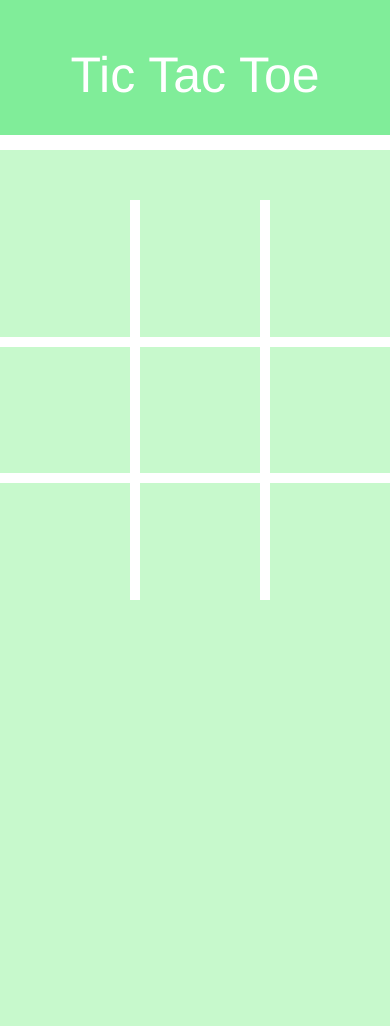
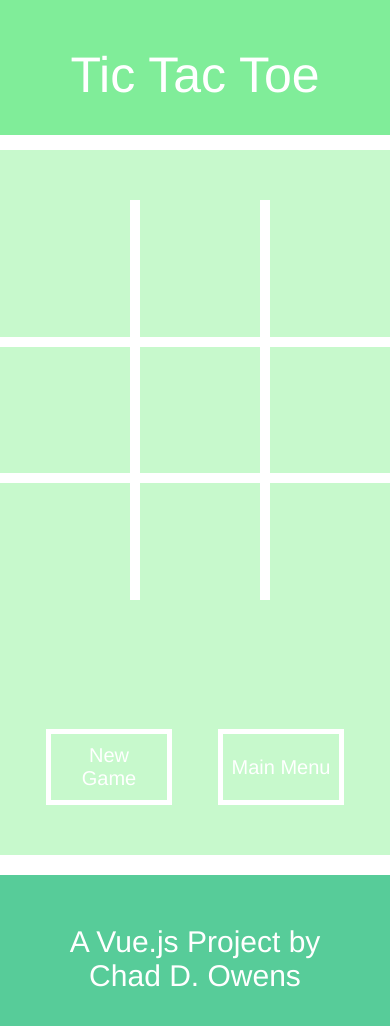
Before and after one commit to chaddelorean/tic-tac-toe-owens, a Vue app: page / in a window 390 px wide. Shown: the top 1026 px of the page. Before the commit the page ends 844 px from the top, so only its background shows below. Built offline with nearby package versions, Linux system fonts and the light colour scheme.

Commit message:
Added buttons, cleaned up css, added animations

```diff
--- a/src/App.vue
+++ b/src/App.vue
@@ -1,17 +1,20 @@
 <template>
   <div id="app">
-    <tictacheader header-text='Tic Tac Toe'></tictacheader>
+    <tictacheader header-text="Tic Tac Toe"></tictacheader>
     <router-view/>
+    <tictacfooter footer-text="A Vue.js Project by Chad D. Owens"></tictacfooter>
   </div>
 </template>
 
 <script>
 import tictacheader from './components/layout/TicTacHeader'
+import tictacfooter from './components/layout/TicTacFooter'
 
 export default {
   name: 'App',
   components: {
-    tictacheader
+    tictacheader,
+    tictacfooter
   }
 }
 </script>
--- /dev/null
+++ b/src/components/atoms/TTTButton.vue
@@ -0,0 +1,40 @@
+<template>
+    <div class='button-container'>
+        <span>{{this.text}}</span>
+    </div>
+</template>
+
+<script>
+export default {
+    name: 'tttbutton',
+    props: {
+        text: {
+            type: String,
+            value: ""
+        }
+    },
+    data() {
+        return {
+
+        }
+    },
+    methods: {
+
+    }
+}
+</script>
+
+<style scoped>
+    .button-container {
+        width: 100px;
+        height: 50px;
+        background-color: transparent;
+        border: solid 5px white;
+        padding: 8px;
+        font-size: 20px;
+        display: flex;
+        align-items: center;
+        justify-content: center;
+        cursor: pointer;
+    }
+</style>
--- a/src/components/game/TicTacToe.vue
+++ b/src/components/game/TicTacToe.vue
@@ -1,22 +1,32 @@
 <template>
+    <div class="game-container">
         <div class="grid-container">
             <tic-tac-cell class="row-border" coordinates="[0,0]" :value="slot1" @click.native="markMove"></tic-tac-cell>
-        <div v-show="row0" class="win-line-row row-0"></div>
-        <div v-show="col0" class="win-line-column col-0"></div>
-        <div v-show="leftDiagonal" class="win-line-row left-diagonal"></div>
-        <div v-show="rightDiagonal" class="win-line-row right-diagonal"></div>
+            <div v-bind:class="{animateshow: row0}" class="win-line-row row-0"></div>
+            <div v-bind:class="{animateshow: col0}" class="win-line-column col-0"></div>
+            <div v-bind:class="{animateshow: leftDiagonal}" class="win-line-row left-diagonal"></div>
+            <div v-bind:class="{animateshow: rightDiagonal}" class="win-line-row right-diagonal"></div>
             <tic-tac-cell class="row-border cell-border" coordinates="[0,1]" :value="slot2" @click.native="markMove"></tic-tac-cell>
             <tic-tac-cell class="row-border cell-border" coordinates="[0,2]" :value="slot3" @click.native="markMove"></tic-tac-cell>
             <tic-tac-cell class="row-border" coordinates="[1,0]" :value="slot4" @click.native="markMove"></tic-tac-cell>
-        <div v-show="row1" class="win-line-row row-1"></div>
-        <div v-show="col1" class="win-line-column col-1"></div>
+            <div v-bind:class="{animateshow: row1}" class="win-line-row row-1"></div>
+            <div v-bind:class="{animateshow: col1}" class="win-line-column col-1"></div>
             <tic-tac-cell class="row-border cell-border" coordinates="[1,1]" :value="slot5" @click.native="markMove"></tic-tac-cell>
             <tic-tac-cell class="row-border cell-border" coordinates="[1,2]" :value="slot6" @click.native="markMove"></tic-tac-cell>
             <tic-tac-cell coordinates="[2,0]" :value="slot7" @click.native="markMove"></tic-tac-cell>
-        <div v-show="row2" class="win-line-row row-2"></div>
-        <div v-show="col2" class="win-line-column col-2"></div>
+            <div v-bind:class="{animateshow: row2}" class="win-line-row row-2"></div>
+            <div v-bind:class="{animateshow: col2}" class="win-line-column col-2"></div>
             <tic-tac-cell class="cell-border" coordinates="[2,1]" :value="slot8" @click.native="markMove"></tic-tac-cell>
             <tic-tac-cell class="cell-border" coordinates="[2,2]" :value="slot9" @click.native="markMove"></tic-tac-cell>
+        </div>
+
+        <div class="game-controls">
+            <div v-bind:class="{animateshow: gameStatus}" class="game-status">{{gameStatus}}</div>
+            <div class="game-buttons">
+                <tttbutton text="New Game" @click.native="newGame"></tttbutton>
+                <tttbutton text="Main Menu" @click.native="newGame"></tttbutton>
+            </div>
+        </div>
     </div>
 </template>
 
@@ -24,8 +34,13 @@
 import TicTacCell from './TicTacCell.vue'
 import TTTController from '../../controllers/TTTController'
 import GameConstants from '../../models/GameConstants'
+import tttbutton from '../atoms/TTTButton';
+
 export default {
-    components: { TicTacCell },
+    components: {
+        TicTacCell,
+        tttbutton
+    },
     name: 'TicTacToe',
     data () {
         return {
@@ -46,7 +61,8 @@ export default {
             col1: false,
             col2: false,
             leftDiagonal: false,
-            rightDiagonal: false
+            rightDiagonal: false,
+            gameStatus: ""
         }
     },
     methods: {
@@ -56,9 +72,13 @@ export default {
                 let coordinates = {x: elementCoordinates[0], y: elementCoordinates[1]};
                 if (this.tttController.isCoordinateAvailable(coordinates)) {
                     this.updateSlots(e.currentTarget.getAttribute('coordinates'));
+                    const currentPlayer = this.tttController.getCurrentPlayer();
                     const turnResult = this.tttController.takeTurn(coordinates);
                     if (turnResult) {
                         this.calculateWin();
+                        this.gameStatus = "Player " + currentPlayer + " Wins";
+                    } else if (this.tttController.getNumberOfMoves() >= 9) {
+                        this.gameStatus = "Tie Game";
                     }
                 }
             }
@@ -121,6 +141,27 @@ export default {
                     this.rightDiagonal = true;
                     break;
             }
+        },
+        newGame: function() {
+            this.tttController = new TTTController();
+            this.slot1 = "";
+            this.slot2 = "";
+            this.slot3 = "";
+            this.slot4 = "";
+            this.slot5 = "";
+            this.slot6 = "";
+            this.slot7 = "";
+            this.slot8 = "";
+            this.slot9 = "";
+            this.row0 = false;
+            this.row1 = false;
+            this.row2 = false;
+            this.col0 = false;
+            this.col1 = false;
+            this.col2 = false;
+            this.leftDiagonal = false;
+            this.rightDiagonal = false;
+            this.gameStatus = "";
         }
     },
     created: function() {
@@ -130,6 +171,14 @@ export default {
 </script>
 
 <style scoped>
+    .game-container {
+        width: 100%;
+        margin: 0 auto;
+        display: flex;
+        align-items: center;
+        flex-direction: column;
+    }
+
     .grid-container {
         position: relative;
         display: grid;
@@ -137,27 +186,35 @@ export default {
         height: 800px;
         width: 800px;
     }
+
     .grid-container .row-border {
         position: relative;
         border-bottom: 20px solid white;
     }
+
     .grid-container .cell-border {
         position: relative;
         border-left: 20px solid white;
     }
 
     .win-line-row {
+        opacity: 0;
+        visibility: hidden;
         position: absolute;
         height: 10px;
         width: 100%;
         background-color: white;
+        border-radius: 50px;
     }
 
     .win-line-column {
+        opacity: 0;
+        visibility: hidden;
         position: absolute;
         height: 100%;
         width: 10px;
         background-color: white;
+        border-radius: 50px;
     }
 
     .grid-container .row-0 {
@@ -173,7 +230,7 @@ export default {
     }
 
     .grid-container .col-1 {
-        left: 50%;
+        left: 50.6%;
     }
 
     .grid-container .row-2 {
@@ -181,7 +238,7 @@ export default {
     }
 
     .grid-container .col-2 {
-        left: 83%;
+        left: 84%;
     }
 
     .grid-container .left-diagonal {
@@ -192,10 +249,71 @@ export default {
     }
 
     .grid-container .right-diagonal {
-        top: 50%;
+        top: 52%;
         right: -121PX;
         width: 129%;
-        -webkit-transform: translateY(0px) translateX(0px) rotate(135deg);
+        -webkit-transform: translateY(0px) translateX(0px) rotate(134deg);
+    }
+
+    .game-controls {
+        width: 100%;
+        margin-top: 60px;
+        display: flex;
+        justify-content: center;
+        align-items: center;
+        flex-direction: column;
+    }
+
+    .game-controls .game-buttons {
+        display: flex;
+        flex-direction: row;
+        justify-content: space-evenly;
+        width: 20%;
+    }
+
+    .game-controls .game-status {
+        font-size: 50px;
+        margin-bottom: 20px;
+        min-height: 69px;
+    }
+
+    .animateshow {
+        opacity: 1;
+        visibility: visible;
+        -webkit-animation: fadein 1s; /* Safari, Chrome and Opera > 12.1 */
+        -moz-animation: fadein 1s; /* Firefox < 16 */
+        -ms-animation: fadein 1s; /* Internet Explorer */
+        -o-animation: fadein 1s; /* Opera < 12.1 */
+        animation: fadein 1s;
+    }
+
+    @keyframes fadein {
+        from { opacity: 0; }
+        to   { opacity: 1; }
+    }
+
+    /* Firefox < 16 */
+    @-moz-keyframes fadein {
+        from { opacity: 0; }
+        to   { opacity: 1; }
+    }
+
+    /* Safari, Chrome and Opera > 12.1 */
+    @-webkit-keyframes fadein {
+        from { opacity: 0; }
+        to   { opacity: 1; }
+    }
+
+    /* Internet Explorer */
+    @-ms-keyframes fadein {
+        from { opacity: 0; }
+        to   { opacity: 1; }
+    }
+
+    @media only screen and (max-width: 768px) {
+        .cellContainer div {
+            font-size: 75px;
+        }
     }
 
     @media only screen and (max-width: 768px) {
@@ -220,15 +338,23 @@ export default {
         }
 
         .grid-container .left-diagonal {
-            left: -47PX;
+            left: -50PX;
             width: 127%;
             -webkit-transform: translateY(0px) translateX(0px) rotate(47deg);
         }
 
         .grid-container .right-diagonal {
-            right: -36PX;
+            right: -62PX;
             width: 127%;
-            -webkit-transform: translateY(0px) translateX(0px) rotate(134deg);
+            -webkit-transform: translateY(0px) translateX(0px) rotate(132deg);
+        }
+
+        .game-controls {
+            margin-top: 40px;
+        }
+
+        .game-controls .game-buttons {
+            width: 100%;
         }
     }
 </style>
--- /dev/null
+++ b/src/components/layout/TicTacFooter.vue
@@ -0,0 +1,39 @@
+<template>
+    <div id="footer-container">
+        <div class="footer-content">{{footerText}}</div>
+    </div>
+</template>
+
+<script>
+export default {
+    name: 'tictacfooter',
+    props: {
+        footerText: {
+            type: String,
+            value: ""
+        }
+    },
+    data() {
+        return {
+
+        }
+    },
+    methods: {
+
+    }
+}
+</script>
+
+<style scoped>
+    #footer-container {
+        width: 100%;
+        height: 200px;
+        margin-top: 50px;
+        border-top: solid 20px white;
+        background-color: #57cc99;
+    }
+    #footer-container .footer-content {
+        margin: 50px;
+        font-size: 30px;
+    }
+</style>
--- a/src/components/layout/TicTacHeader.vue
+++ b/src/components/layout/TicTacHeader.vue
@@ -16,7 +16,7 @@ export default {
     },
     data() {
         return {
-            headerText: this.headerText
+
         }
     },
     methods: {
```
Also changed, not shown: src/components/game/TicTacCell.vue (+34 -2 lines). Lines whose indentation alone changed are shown as unchanged.
